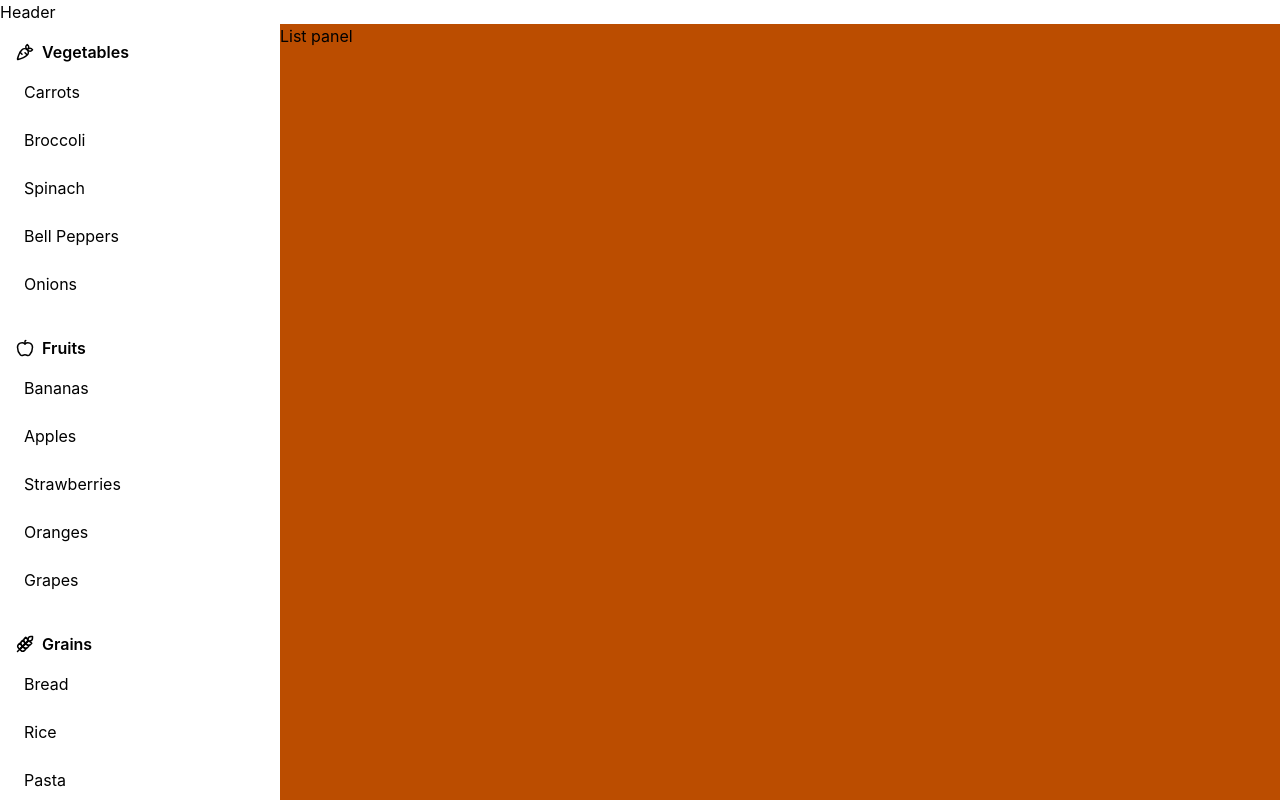
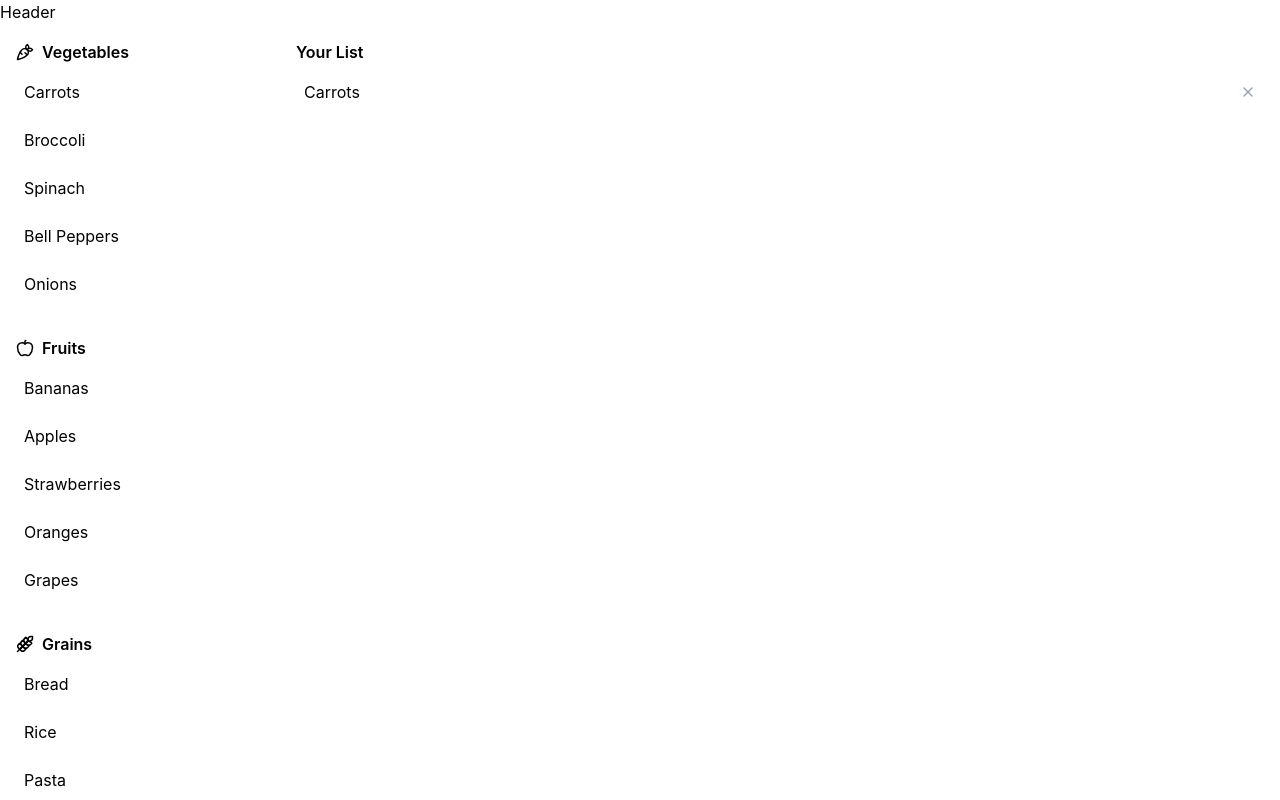
Before and after one commit to Riot-Mind-Studios-LLC/dont-forget-the-bacon, a React (Vite) app: page / in a window 1280 px wide. Both pictures are taken after a click on the button "Carrots". Shown: the top 800 px of the page. Built offline with nearby package versions, Linux system fonts and the light colour scheme.

Commit message:
Wire up state: preset click adds to list, list item click removes it

```diff
--- a/src/App.jsx
+++ b/src/App.jsx
@@ -1,13 +1,20 @@
 // import assets
+// import dependancies
+import { useState } from "react";
 // import components
 import LayoutDashboard from "./components/LayoutDashboard";
 
 
 function App() {
 
+  const [groceryList, setGroceryList] = useState([]);
+
   return (
     <>
-     <LayoutDashboard />
+     <LayoutDashboard
+      groceryList={groceryList}
+      setGroceryList={setGroceryList}
+     />
 
     </>
   )
--- a/src/components/LayoutDashboard.jsx
+++ b/src/components/LayoutDashboard.jsx
@@ -1,18 +1,19 @@
 // import dependancies
 // import components
 import PresetPanel from "./PresetPanel";
+import ListPanel from "./ListPanel";
 
-const LayoutDashboard = () => {
+const LayoutDashboard = ({ groceryList, setGroceryList }) => {
   return (
     <div className="min-h-screen">
       <header>Header</header>
       <main className="grid grid-cols-[280px_1fr]">
 
         {/* preset panel */}
-        <PresetPanel />
+        <PresetPanel groceryList={groceryList} setGroceryList={setGroceryList} />
 
         {/* list panel */}
-        <div className="bg-amber-700 w-full h-full">List panel</div>
+        <ListPanel groceryList={groceryList} setGroceryList={setGroceryList} />
 
       </main>
     </div>
--- a/src/components/ListItemCard.jsx
+++ b/src/components/ListItemCard.jsx
@@ -1,9 +1,18 @@
 // import dependancies
+import { X } from "lucide-react";
 // import components
 
-const ListItemCard = () => {
+const ListItemCard = ({ name, onRemove }) => {
   return (
-    <div>ListItemCard</div>
+    <div className="flex items-center justify-between p-2 mb-2 rounded-md bg-white">
+      <span>{name}</span>
+      <button
+        onClick={() => onRemove(name)}
+        className="text-gray-400 hover:text-red-500 transition-colors"
+      >
+        <X size={16} />
+      </button>
+    </div>
   )
 }
 
--- a/src/components/ListPanel.jsx
+++ b/src/components/ListPanel.jsx
@@ -1,9 +1,19 @@
 // import dependancies
 // import components
+import ListItemCard from "./ListItemCard";
 
-const ListPanel = () => {
+const ListPanel = ({ groceryList, setGroceryList }) => {
+  const handleRemove = (name) => {
+    setGroceryList(groceryList.filter((item) => item !== name));
+  }
+
   return (
-    <div>ListPanel</div>
+    <div className="p-4">
+      <h2 className="font-semibold mb-2">Your List</h2>
+      {groceryList.map((item) => (
+        <ListItemCard key={item} name={item} onRemove={handleRemove} />
+      ))}
+    </div>
   )
 }
 
--- a/src/components/PresetCategory.jsx
+++ b/src/components/PresetCategory.jsx
@@ -2,7 +2,7 @@
 // import components
 import PresetItemCard from "./PresetItemCard";
 
-const PresetCategory = ({ category, icon: Icon, items }) => {
+const PresetCategory = ({ category, icon: Icon, items, onAdd }) => {
   return (
     <div className="mb-6">
       <div className="flex items-center gap-2 mb-2">
@@ -10,7 +10,7 @@ const PresetCategory = ({ category, icon: Icon, items }) => {
         <h3 className="font-semibold">{category}</h3>
       </div>
       {items.map((item) => (
-        <PresetItemCard key={item} name={item} />
+        <PresetItemCard key={item} name={item} onAdd={onAdd} />
       ))}
     </div>
   )
--- a/src/components/PresetItemCard.jsx
+++ b/src/components/PresetItemCard.jsx
@@ -1,9 +1,12 @@
 // import dependancies
 // import components
 
-const PresetItemCard = ({ name }) => {
+const PresetItemCard = ({ name, onAdd }) => {
   return (
-    <button className="w-full text-left p-2 mb-2 rounded-md bg-white hover:bg-amber-100 transition-colors">
+    <button
+      onClick={() => onAdd(name)}
+      className="w-full text-left p-2 mb-2 rounded-md bg-white hover:bg-amber-100 transition-colors"
+    >
       {name}
     </button>
   )
--- a/src/components/PresetPanel.jsx
+++ b/src/components/PresetPanel.jsx
@@ -1,17 +1,24 @@
 // import dependancies
-import presetItems from "../data/presetItems";
+import presetCategories from "../data/presetItems";
 // import components
 import PresetCategory from "./PresetCategory";
 
-const PresetPanel = () => {
+const PresetPanel = ({ groceryList, setGroceryList }) => {
+  const handleAdd = (name) => {
+    if (!groceryList.includes(name)) {
+      setGroceryList([...groceryList, name]);
+    }
+  }
+
   return (
     <div className="p-4">
-      {presetItems.map((entry) => (
+      {presetCategories.map((entry) => (
         <PresetCategory
           key={entry.category}
           category={entry.category}
           icon={entry.icon}
           items={entry.items}
+          onAdd={handleAdd}
         />
       ))}
     </div>
```
